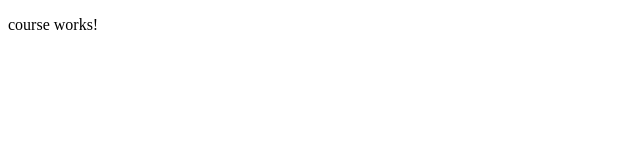
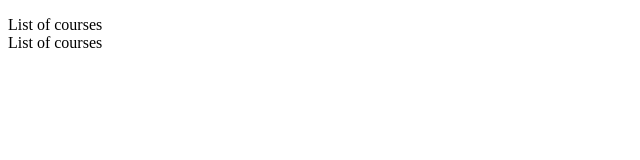
Before and after one commit to kashishsh/angular-training, an Angular app: page / in a window 1280 px wide. Shown: the top 160 px of the page, without its empty margins (0-640 px from the left). Built offline with nearby package versions, Linux system fonts and the light colour scheme.

Commit message:
Using template and bindings

```diff
--- a/src/app/course/course.component.html
+++ b/src/app/course/course.component.html
@@ -1,3 +1,5 @@
 <p>
-  course works!
+  {{title}}
+  <br />
+  {{getTitle()}}
 </p>
--- a/src/app/course/course.component.ts
+++ b/src/app/course/course.component.ts
@@ -6,10 +6,13 @@ import { Component, OnInit } from '@angular/core';
   styleUrls: ['./course.component.css']
 })
 export class CourseComponent implements OnInit {
-
+  title = "List of courses";
   constructor() { }
 
   ngOnInit() {
   }
 
+  getTitle() {
+    return this.title;
+  }
 }
```
